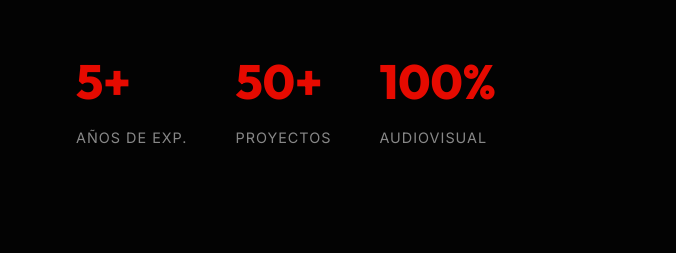
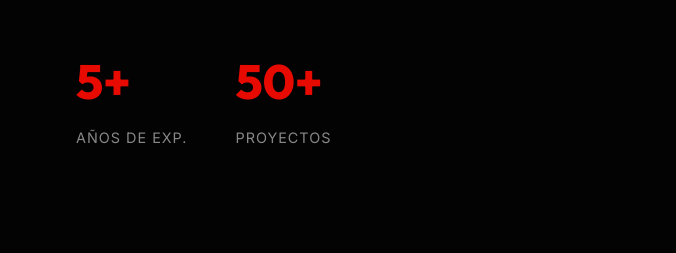
Before and after one commit to Juanlooper/golfervfx-portfolio, a website built with Vite: page index.html in a window 1280 px wide. Shown: the part 1588-1841 px from the top of the page, 604-1280 px from the left. Built offline with nearby package versions, Linux system fonts and the light colour scheme; some packages are replaced by stand-ins of ours.

Commit message:
style: remove third stat from about section

```diff
--- a/index.html
+++ b/index.html
@@ -126,10 +126,6 @@
                   <span class="stat-number">50+</span>
                   <span class="stat-label">Proyectos</span>
                 </div>
-                <div class="stat">
-                  <span class="stat-number">100%</span>
-                  <span class="stat-label">Audiovisual</span>
-                </div>
               </div>
             </div>
           </div>
```
